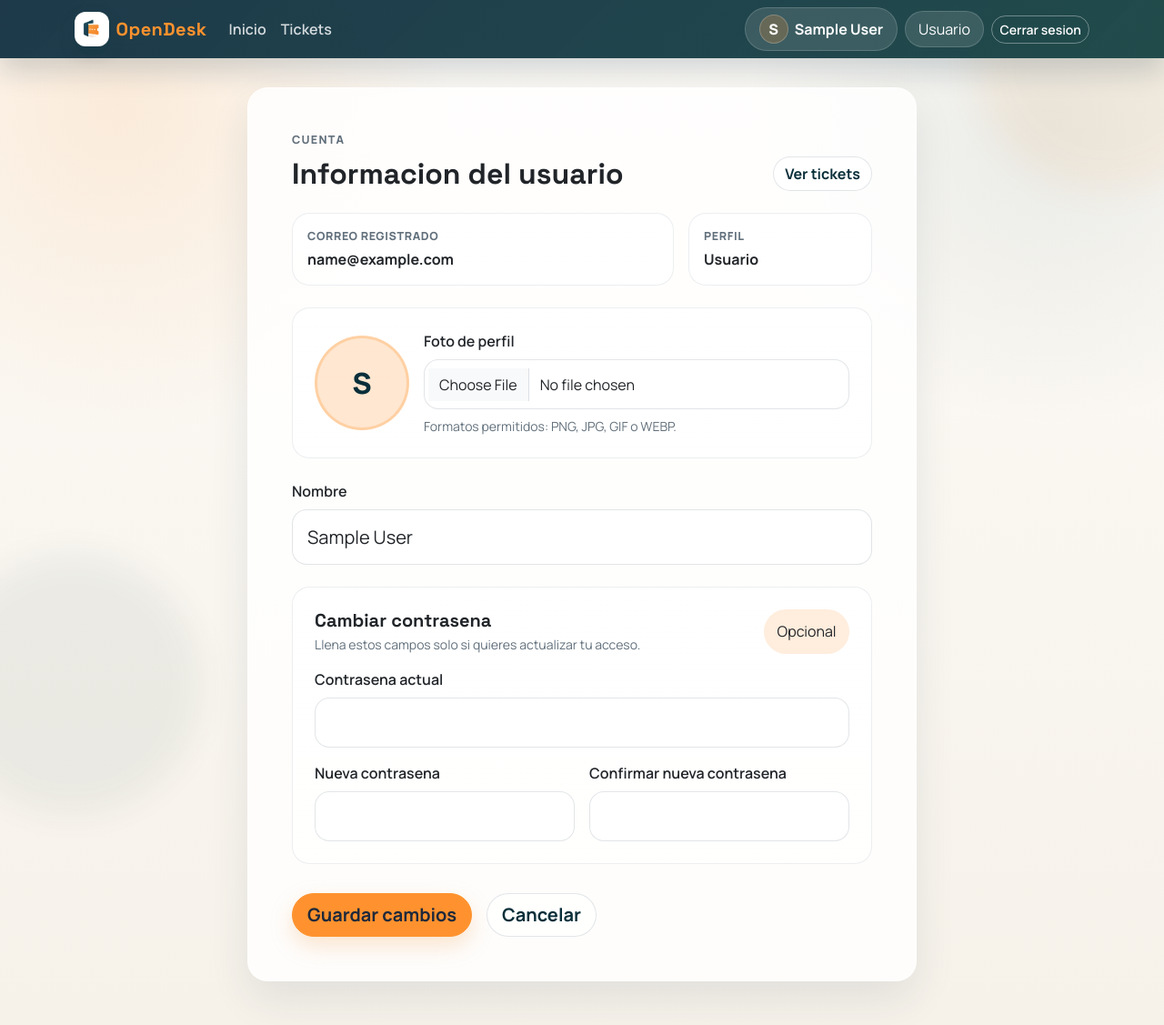
After one commit to DarthMayan/opendesk, a Flask app: page /profile in a window 1280 px wide. The commit adds this page. Shown: the whole page at 91% size. Run offline with Flask 3, Linux system fonts and the light colour scheme; the visitor is signed in with stand-in values (Sample User, id 1).

Commit message:
feat: add editable user profile avatars

```diff
--- a/app/auth/routes.py
+++ b/app/auth/routes.py
@@ -1,5 +1,9 @@
-from flask import Blueprint, flash, redirect, render_template, request, url_for
+from pathlib import Path
+from uuid import uuid4
+
+from flask import Blueprint, current_app, flash, redirect, render_template, request, url_for
 from flask_login import current_user, login_required, login_user, logout_user
+from werkzeug.utils import secure_filename
 
 from ..extensions import db
 from ..models import User
@@ -13,6 +17,7 @@ ROLE_OPTIONS = [
 ]
 
 VALID_ROLES = {role for role, _, _ in ROLE_OPTIONS}
+ALLOWED_AVATAR_EXTENSIONS = {"gif", "jpeg", "jpg", "png", "webp"}
 
 
 def _register_context(form_data=None):
@@ -24,6 +29,49 @@ def _register_context(form_data=None):
         },
         "role_options": ROLE_OPTIONS,
     }
+
+
+def _profile_context(form_data=None):
+    return {
+        "form_data": form_data or {
+            "name": current_user.name,
+        },
+    }
+
+
+def _avatar_extension(filename):
+    if "." not in filename:
+        return ""
+    return filename.rsplit(".", 1)[1].lower()
+
+
+def _save_avatar(file_storage):
+    if not file_storage or not file_storage.filename:
+        return None
+
+    extension = _avatar_extension(file_storage.filename)
+    if extension not in ALLOWED_AVATAR_EXTENSIONS:
+        flash("Sube una imagen valida: PNG, JPG, GIF o WEBP.", "danger")
+        return False
+
+    if file_storage.mimetype and not file_storage.mimetype.startswith("image/"):
+        flash("El archivo seleccionado debe ser una imagen.", "danger")
+        return False
+
+    upload_folder = Path(current_app.config["PROFILE_AVATAR_UPLOAD_FOLDER"])
+    upload_folder.mkdir(parents=True, exist_ok=True)
+
+    original_name = secure_filename(file_storage.filename)
+    suffix = Path(original_name).suffix.lower() or f".{extension}"
+    filename = f"user-{current_user.id}-{uuid4().hex}{suffix}"
+    file_storage.save(upload_folder / filename)
+
+    if current_user.avatar_filename:
+        old_avatar = upload_folder / current_user.avatar_filename
+        if old_avatar.exists():
+            old_avatar.unlink()
+
+    return filename
 
 
 @auth_bp.route("/login", methods=["GET", "POST"])
@@ -94,6 +142,54 @@ def register():
     return render_template("auth/register.html", **_register_context())
 
 
+@auth_bp.route("/profile", methods=["GET", "POST"])
+@login_required
+def profile():
+    if request.method == "POST":
+        name = request.form.get("name", "").strip()
+        current_password = request.form.get("current_password", "")
+        new_password = request.form.get("new_password", "")
+        confirm_password = request.form.get("confirm_password", "")
+        avatar_file = request.files.get("avatar")
+        form_data = {
+            "name": name,
+        }
+
+        if not name:
+            flash("Completa el nombre.", "danger")
+            return render_template("auth/profile.html", **_profile_context(form_data)), 400
+
+        password_fields = [current_password, new_password, confirm_password]
+        if any(password_fields):
+            if not all(password_fields):
+                flash("Completa todos los campos para cambiar la contrasena.", "danger")
+                return render_template("auth/profile.html", **_profile_context(form_data)), 400
+
+            if not current_user.check_password(current_password):
+                flash("La contrasena actual no es correcta.", "danger")
+                return render_template("auth/profile.html", **_profile_context(form_data)), 400
+
+            if new_password != confirm_password:
+                flash("Las contrasenas no coinciden.", "danger")
+                return render_template("auth/profile.html", **_profile_context(form_data)), 400
+
+            current_user.set_password(new_password)
+
+        avatar_filename = _save_avatar(avatar_file)
+        if avatar_filename is False:
+            return render_template("auth/profile.html", **_profile_context(form_data)), 400
+        if avatar_filename:
+            current_user.avatar_filename = avatar_filename
+
+        current_user.name = name
+        db.session.commit()
+
+        flash("Perfil actualizado correctamente.", "success")
+        return redirect(url_for("auth.profile"))
+
+    return render_template("auth/profile.html", **_profile_context())
+
+
 @auth_bp.route("/logout")
 @login_required
 def logout():
--- a/app/config.py
+++ b/app/config.py
@@ -1,8 +1,14 @@
 import os
+from pathlib import Path
 
 
 class Config:
     SECRET_KEY = os.environ.get("SECRET_KEY", "dev-secret-key")
+    MAX_CONTENT_LENGTH = 2 * 1024 * 1024
+    PROFILE_AVATAR_UPLOAD_FOLDER = os.environ.get(
+        "PROFILE_AVATAR_UPLOAD_FOLDER",
+        str(Path(__file__).resolve().parent / "static" / "uploads" / "avatars"),
+    )
 
     _db_url = os.environ.get("DATABASE_URL", "sqlite:///opendesk.db")
     # Render/Heroku entregan "postgres://"; SQLAlchemy requiere "postgresql://".
--- a/app/models.py
+++ b/app/models.py
@@ -19,6 +19,7 @@ class User(UserMixin, db.Model):
     password_hash = db.Column(db.String(255), nullable=False)
     # Roles: 'usuario' | 'tecnico' | 'admin'
     role = db.Column(db.String(20), nullable=False, default="usuario")
+    avatar_filename = db.Column(db.String(255), nullable=True)
     created_at = db.Column(db.DateTime, default=_utcnow)
 
     def set_password(self, password):
--- /dev/null
+++ b/app/templates/auth/profile.html
@@ -0,0 +1,115 @@
+{% extends "base.html" %}
+
+{% block title %}Cuenta | OpenDesk{% endblock %}
+
+{% block content %}
+<section class="row justify-content-center od-fade-up">
+    <div class="col-xl-8 col-lg-9">
+        <div class="card od-card">
+            <div class="card-body p-4 p-md-5">
+                <div class="d-flex flex-column flex-md-row justify-content-between gap-3 align-items-md-end mb-4">
+                    <div>
+                        <p class="od-section-kicker mb-2">Cuenta</p>
+                        <h1 class="h2 fw-bold mb-0">Informacion del usuario</h1>
+                    </div>
+                    <a class="btn od-subtle-btn" href="{{ url_for('tickets.list_tickets') }}">Ver tickets</a>
+                </div>
+
+                <div class="row g-3 mb-4">
+                    <div class="col-md-8">
+                        <div class="od-panel p-3 h-100">
+                            <span class="od-meta-label">Correo registrado</span>
+                            <strong class="d-block">{{ current_user.email }}</strong>
+                        </div>
+                    </div>
+                    <div class="col-md-4">
+                        <div class="od-panel p-3 h-100">
+                            <span class="od-meta-label">Perfil</span>
+                            <strong class="d-block text-capitalize">{{ current_user.role }}</strong>
+                        </div>
+                    </div>
+                </div>
+
+                <form method="post" enctype="multipart/form-data" class="d-grid gap-4">
+                    <div class="od-panel p-3 p-md-4">
+                        <div class="d-flex flex-column flex-md-row gap-3 align-items-md-center">
+                            {% if current_user.avatar_filename %}
+                            <img id="avatarPreview" class="od-avatar od-avatar-lg" src="{{ url_for('static', filename='uploads/avatars/' ~ current_user.avatar_filename) }}" alt="{{ current_user.name }}">
+                            <span id="avatarFallback" class="od-avatar od-avatar-lg d-none">{{ current_user.name[:1] }}</span>
+                            {% else %}
+                            <img id="avatarPreview" class="od-avatar od-avatar-lg d-none" src="" alt="{{ current_user.name }}">
+                            <span id="avatarFallback" class="od-avatar od-avatar-lg">{{ current_user.name[:1] }}</span>
+                            {% endif %}
+                            <div class="flex-grow-1">
+                                <label for="avatar" class="form-label fw-semibold">Foto de perfil</label>
+                                <input id="avatar" name="avatar" type="file" class="form-control od-form-control" accept="image/png,image/jpeg,image/gif,image/webp">
+                                <p class="small od-muted mb-0 mt-2">Formatos permitidos: PNG, JPG, GIF o WEBP.</p>
+                            </div>
+                        </div>
+                    </div>
+
+                    <div>
+                        <label for="name" class="form-label fw-semibold">Nombre</label>
+                        <input id="name" name="name" type="text" class="form-control form-control-lg od-form-control" value="{{ form_data.name }}" maxlength="120" required>
+                    </div>
+
+                    <div class="od-panel p-3 p-md-4">
+                        <div class="d-flex flex-column flex-md-row justify-content-between gap-2 mb-3">
+                            <div>
+                                <h2 class="h5 fw-bold mb-1">Cambiar contrasena</h2>
+                                <p class="small od-muted mb-0">Llena estos campos solo si quieres actualizar tu acceso.</p>
+                            </div>
+                            <span class="od-chip text-dark border-0" style="background-color: rgba(255, 146, 46, 0.16);">Opcional</span>
+                        </div>
+
+                        <div class="row g-3">
+                            <div class="col-12">
+                                <label for="current_password" class="form-label fw-semibold">Contrasena actual</label>
+                                <input id="current_password" name="current_password" type="password" class="form-control od-form-control" autocomplete="current-password">
+                            </div>
+                            <div class="col-md-6">
+                                <label for="new_password" class="form-label fw-semibold">Nueva contrasena</label>
+                                <input id="new_password" name="new_password" type="password" class="form-control od-form-control" autocomplete="new-password">
+                            </div>
+                            <div class="col-md-6">
+                                <label for="confirm_password" class="form-label fw-semibold">Confirmar nueva contrasena</label>
+                                <input id="confirm_password" name="confirm_password" type="password" class="form-control od-form-control" autocomplete="new-password">
+                            </div>
+                        </div>
+                    </div>
+
+                    <div class="d-flex flex-column flex-sm-row gap-3 pt-2">
+                        <button type="submit" class="btn btn-lg od-solid-btn">Guardar cambios</button>
+                        <a class="btn btn-lg od-subtle-btn" href="{{ url_for('main.index') }}">Cancelar</a>
+                    </div>
+                </form>
+            </div>
+        </div>
+    </div>
+</section>
+<script>
+    const avatarInput = document.getElementById("avatar");
+    const avatarPreview = document.getElementById("avatarPreview");
+    const avatarFallback = document.getElementById("avatarFallback");
+
+    avatarInput?.addEventListener("change", () => {
+        const file = avatarInput.files?.[0];
+        if (!file) {
+            return;
+        }
+
+        if (!file.type.startsWith("image/")) {
+            avatarInput.value = "";
+            return;
+        }
+
+        const reader = new FileReader();
+        reader.addEventListener("load", () => {
+            avatarPreview.src = reader.result;
+            avatarPreview.classList.remove("d-none");
+            avatarFallback.classList.add("d-none");
+        });
+        reader.readAsDataURL(file);
+    });
+</script>
+{% endblock %}
--- a/app/templates/base.html
+++ b/app/templates/base.html
@@ -137,6 +137,31 @@
             gap: 0.45rem;
             padding: 0.45rem 0.9rem;
             text-decoration: none;
+        }
+
+        .od-avatar {
+            align-items: center;
+            background: rgba(255, 146, 46, 0.22);
+            border: 1px solid rgba(255, 255, 255, 0.22);
+            border-radius: 999px;
+            color: #fff;
+            display: inline-flex;
+            flex: 0 0 auto;
+            font-weight: 800;
+            height: 2rem;
+            justify-content: center;
+            object-fit: cover;
+            overflow: hidden;
+            text-transform: uppercase;
+            width: 2rem;
+        }
+
+        .od-avatar-lg {
+            border: 3px solid rgba(255, 146, 46, 0.28);
+            color: var(--od-primary-deep);
+            font-size: 2rem;
+            height: 6.5rem;
+            width: 6.5rem;
         }
 
         .od-nav-link {
@@ -362,7 +387,14 @@
                 </div>
                 <div class="d-flex flex-column flex-lg-row align-items-lg-center gap-2">
                     {% if current_user.is_authenticated %}
-                    <span class="od-chip">{{ current_user.name }}</span>
+                    <a class="od-chip{% if request.endpoint == 'auth.profile' %} fw-bold{% endif %}" href="{{ url_for('auth.profile') }}">
+                        {% if current_user.avatar_filename %}
+                        <img class="od-avatar" src="{{ url_for('static', filename='uploads/avatars/' ~ current_user.avatar_filename) }}" alt="{{ current_user.name }}">
+                        {% else %}
+                        <span class="od-avatar">{{ current_user.name[:1] }}</span>
+                        {% endif %}
+                        <span>{{ current_user.name }}</span>
+                    </a>
                     <span class="od-chip text-capitalize">{{ current_user.role }}</span>
                     <a class="btn btn-sm od-outline-btn" href="{{ url_for('auth.logout') }}">Cerrar sesion</a>
                     {% else %}
```
Also changed, not shown: app/__init__.py (+16 -0 lines), tests/conftest.py (+2 -0 lines), tests/test_smoke.py (+180 -0 lines), 1 other file.
